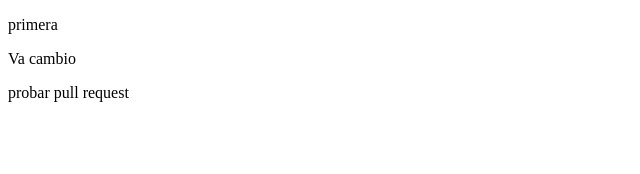
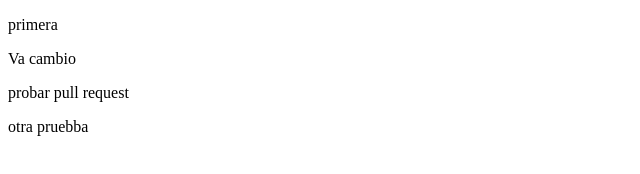
Before and after one commit to alexanderJava8/libro-midudev, a plain HTML site: page index.html in a window 1280 px wide. Shown: the whole page, without its empty margins (0-640 px from the left). Drawn offline with Linux system fonts and the light colour scheme.

```diff
--- a/index.html
+++ b/index.html
@@ -10,6 +10,6 @@
     <p>primera</p>
     <p>Va cambio</p>
     <p>probar pull request</p>
-
+    <p>otra pruebba</p>
 </body>
 </html>
```
